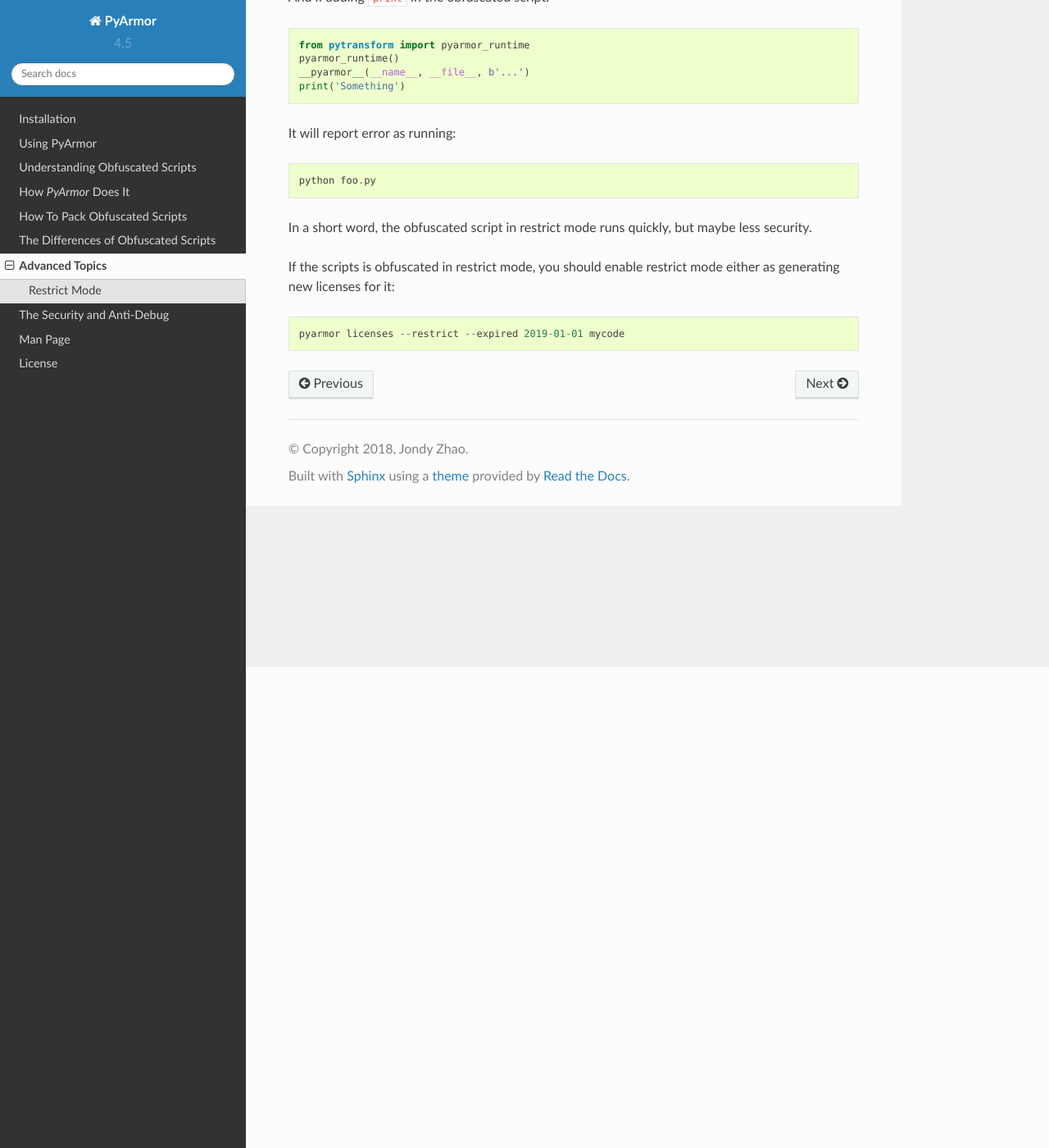
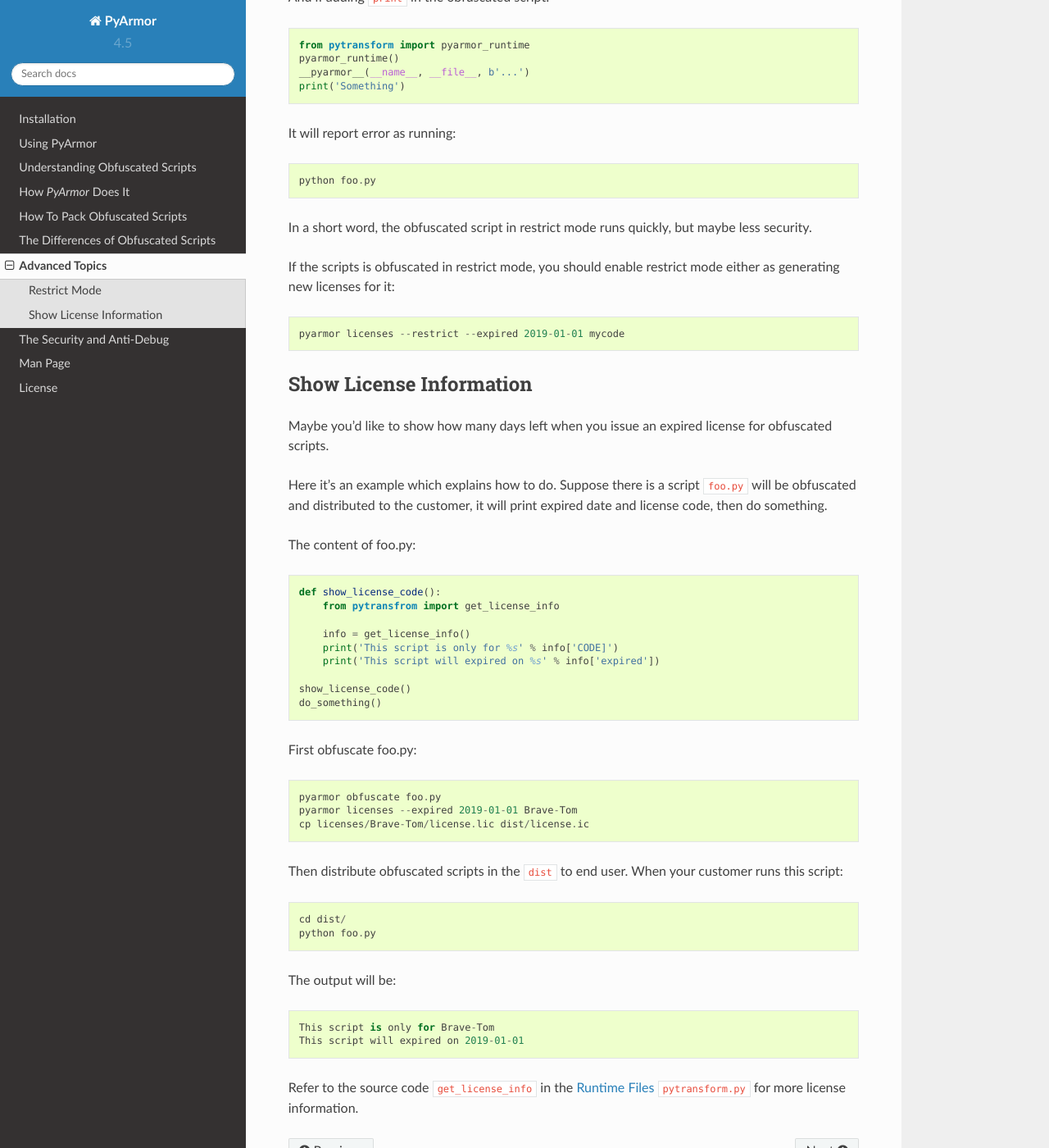
Before and after one commit to dashingsoft/pyarmor, a Sphinx documentation site: the page built from docs/advanced.rst, in a window 1280 px wide and 1400 px high, scrolled down 587 px. Shown: the whole window at 82% size. Built offline with Sphinx 7.4.7 and the Read the Docs theme 2.0.0, drawn with Linux system fonts in a browser that asks for light colours.

Commit message:
Add sample code

```diff
--- a/docs/advanced.rst
+++ b/docs/advanced.rst
@@ -40,4 +40,47 @@
 
     pyarmor licenses --restrict --expired 2019-01-01 mycode
 
+Show License Information
+------------------------
+
+Maybe you'd like to show how many days left when you issue an expired
+license for obfuscated scripts.
+
+Here it's an example which explains how to do. Suppose there is a
+script :file:`foo.py` will be obfuscated and distributed to the
+customer, it will print expired date and license code, then do
+something.
+
+The content of foo.py::
+
+    def show_license_code():
+        from pytransfrom import get_license_info
+
+        info = get_license_info()
+        print('This script is only for %s' % info['CODE]')
+        print('This script will expired on %s' % info['expired'])
+
+    show_license_code()
+    do_something()
+
+First obfuscate foo.py::
+
+  pyarmor obfuscate foo.py
+  pyarmor licenses --expired 2019-01-01 Brave-Tom
+  cp licenses/Brave-Tom/license.lic dist/license.ic
+
+Then distribute obfuscated scripts in the ``dist`` to end user. When
+your customer runs this script::
+
+  cd dist/
+  python foo.py
+
+The output will be::
+
+  This script is only for Brave-Tom
+  This script will expired on 2019-01-01
+
+Refer to the source code ``get_license_info`` in the :ref:`Runtime
+Files` ``pytransform.py`` for more license information.
+
 .. include:: _common_definitions.txt
```
